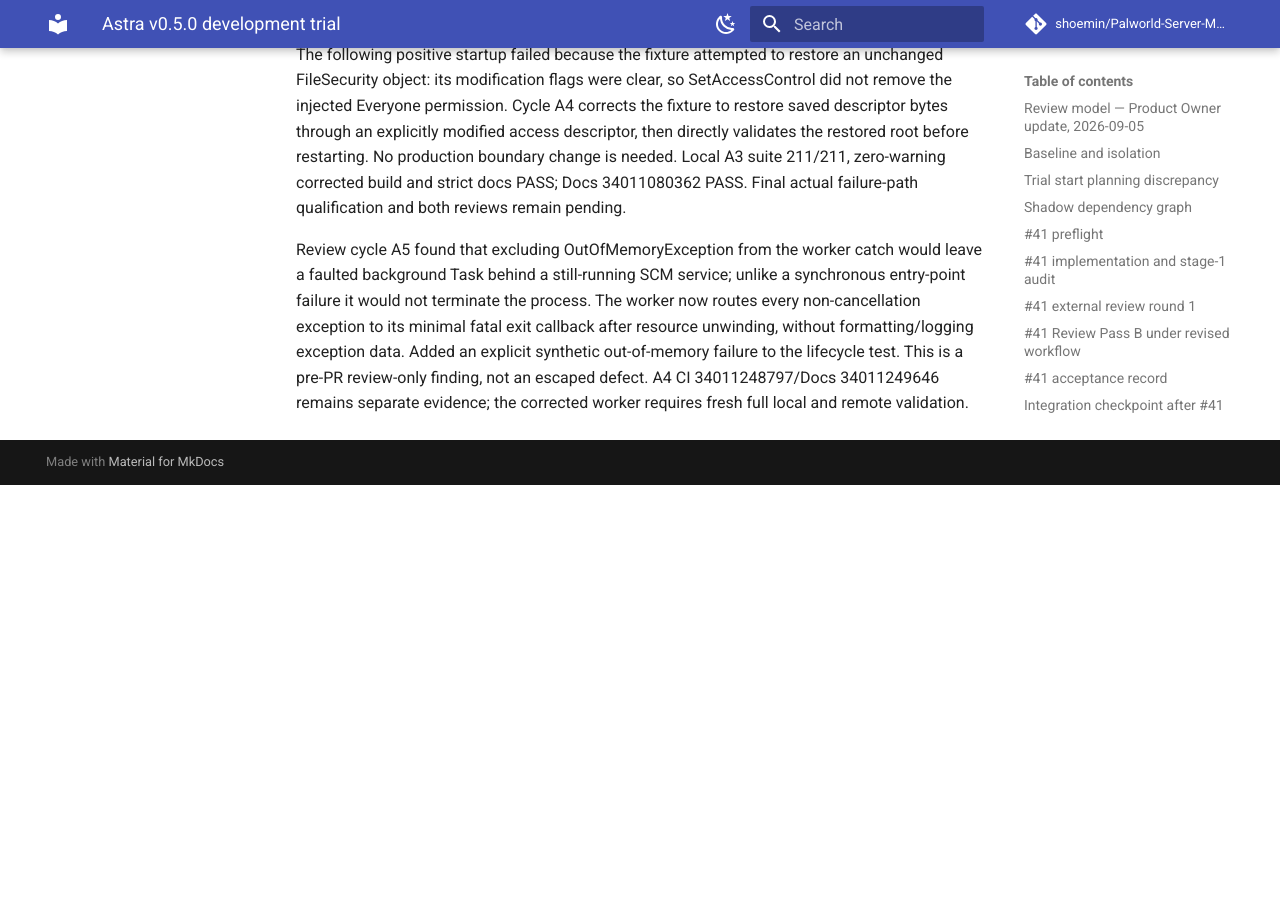
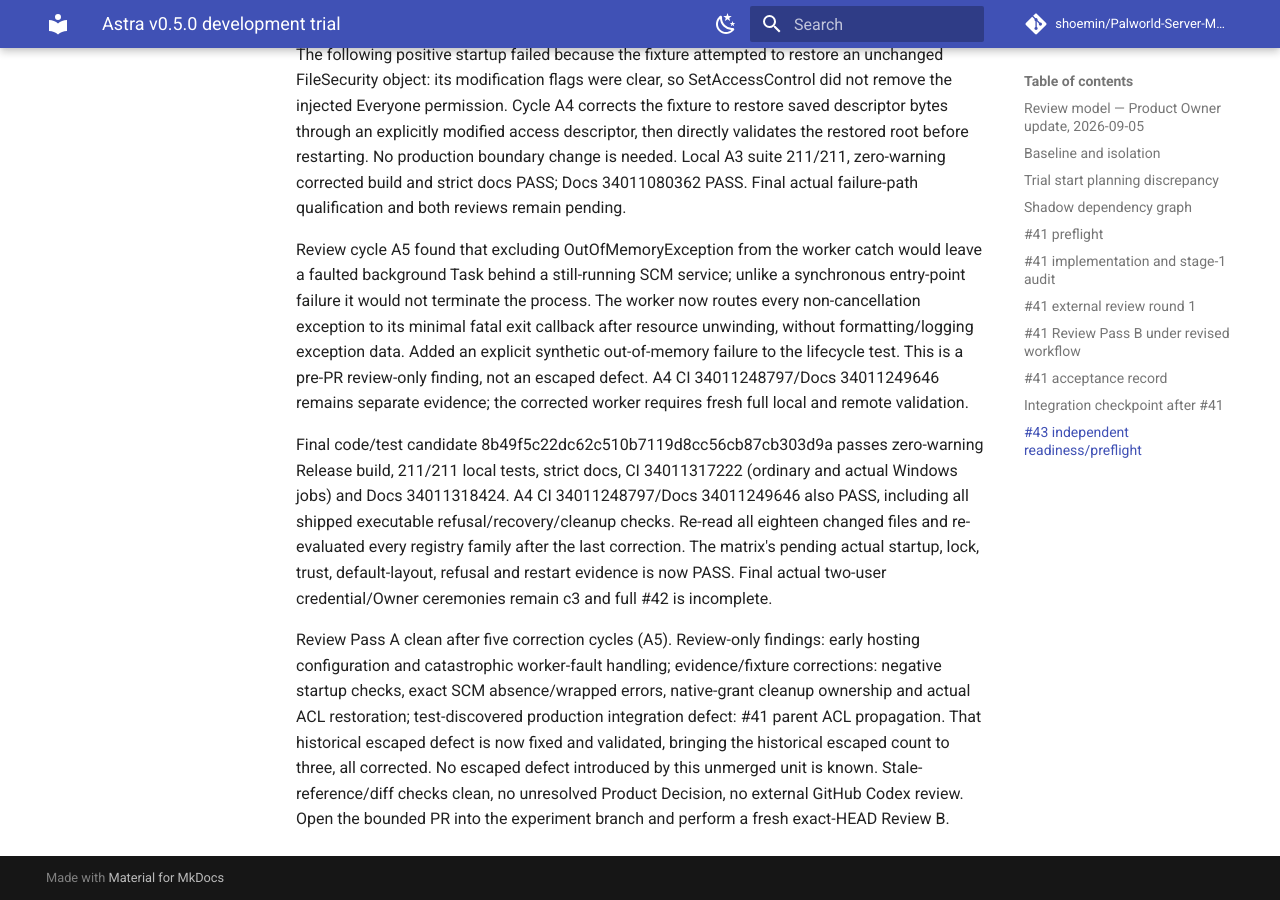
Before and after one commit to shoemin/Palworld-Server-Manager, an MkDocs documentation site: the page built from docs/experiments/astra-v0.5.0-trial.md, in a window 1280 px wide and 900 px high, scrolled down 97298 px. Built offline with MkDocs 1.6.1 and Material for MkDocs 9.7.7, drawn with Linux system fonts in a browser that asks for light colours; comment, search, counter and statistics services are not loaded; before the commit the page ends 97783 px from its top, so only the background shows below that.

Commit message:
docs(astra): record clean service composition pre-PR review

```diff
--- a/docs/experiments/astra-v0.5.0-trial.md
+++ b/docs/experiments/astra-v0.5.0-trial.md
@@ -1081,3 +1081,7 @@ Stale-reference search updates native-cache, reconciliation, offline, authentica
 CI 34011079481 ordinary job PASS; actual fixed-product bootstrap, first authenticated RPC, public-trust repair, normal restart, crash restart and original service ACL checks all executed successfully. Both mismatched-fingerprint and unsafe-ACL startup refusal checks then passed. The following positive startup failed because the fixture attempted to restore an unchanged FileSecurity object: its modification flags were clear, so SetAccessControl did not remove the injected Everyone permission. Cycle A4 corrects the fixture to restore saved descriptor bytes through an explicitly modified access descriptor, then directly validates the restored root before restarting. No production boundary change is needed. Local A3 suite 211/211, zero-warning corrected build and strict docs PASS; Docs 34011080362 PASS. Final actual failure-path qualification and both reviews remain pending.
 
 Review cycle A5 found that excluding OutOfMemoryException from the worker catch would leave a faulted background Task behind a still-running SCM service; unlike a synchronous entry-point failure it would not terminate the process. The worker now routes every non-cancellation exception to its minimal fatal exit callback after resource unwinding, without formatting/logging exception data. Added an explicit synthetic out-of-memory failure to the lifecycle test. This is a pre-PR review-only finding, not an escaped defect. A4 CI 34011248797/Docs 34011249646 remains separate evidence; the corrected worker requires fresh full local and remote validation.
+
+Final code/test candidate 8b49f5c22dc62c510b7119d8cc56cb87cb303d9a passes zero-warning Release build, 211/211 local tests, strict docs, CI 34011317222 (ordinary and actual Windows jobs) and Docs 34011318424. A4 CI 34011248797/Docs 34011249646 also PASS, including all shipped executable refusal/recovery/cleanup checks. Re-read all eighteen changed files and re-evaluated every registry family after the last correction. The matrix's pending actual startup, lock, trust, default-layout, refusal and restart evidence is now PASS. Final actual two-user credential/Owner ceremonies remain c3 and full #42 is incomplete.
+
+Review Pass A clean after five correction cycles (A5). Review-only findings: early hosting configuration and catastrophic worker-fault handling; evidence/fixture corrections: negative startup checks, exact SCM absence/wrapped errors, native-grant cleanup ownership and actual ACL restoration; test-discovered production integration defect: #41 parent ACL propagation. That historical escaped defect is now fixed and validated, bringing the historical escaped count to three, all corrected. No escaped defect introduced by this unmerged unit is known. Stale-reference/diff checks clean, no unresolved Product Decision, no external GitHub Codex review. Open the bounded PR into the experiment branch and perform a fresh exact-HEAD Review B.
```
